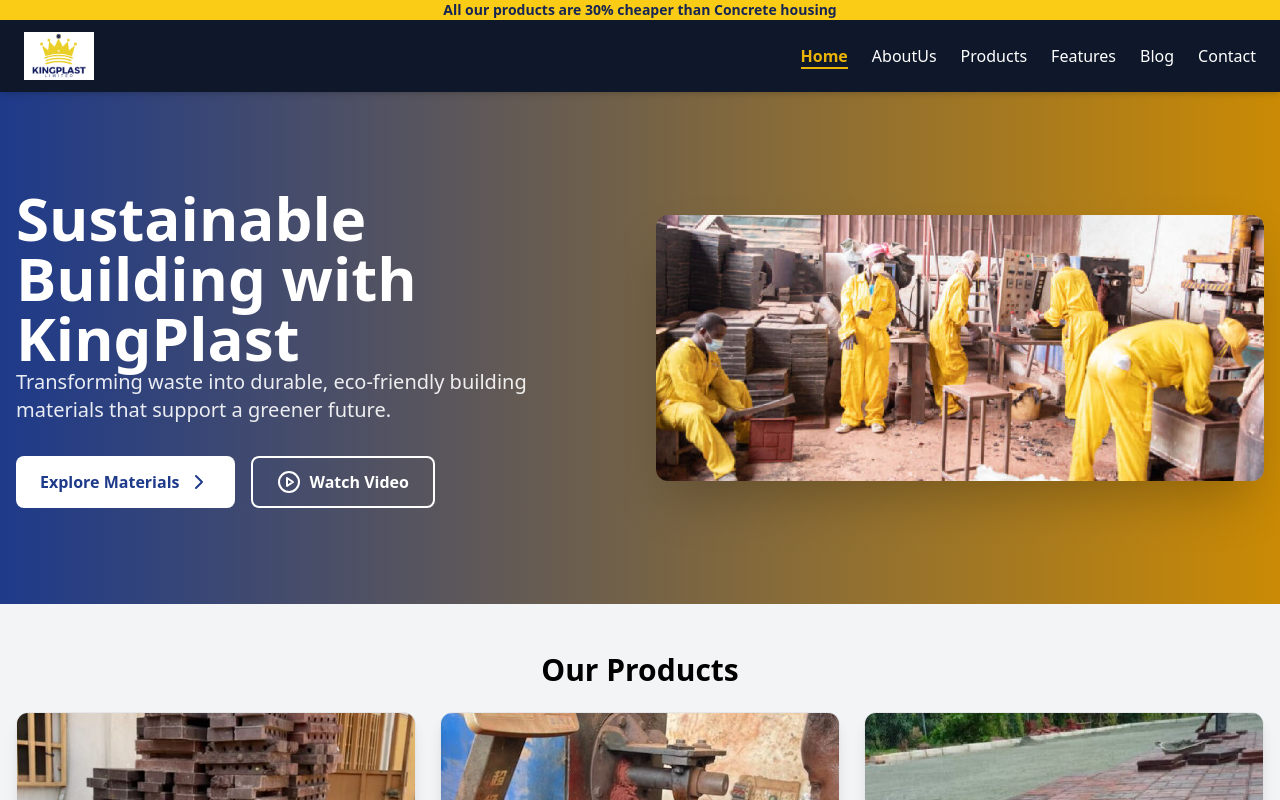
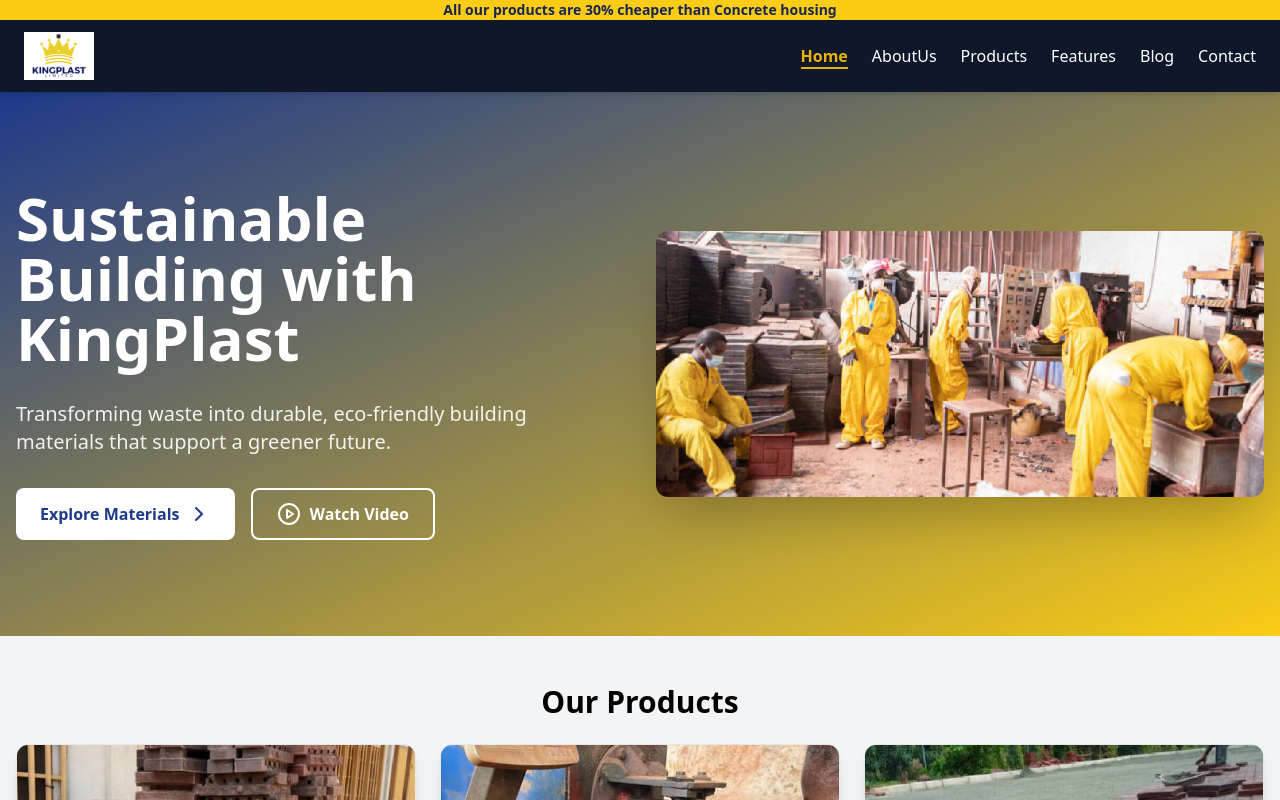
Before and after one commit to samankwah/kingplast, a React (Vite) app: page / in a window 1280 px wide. Shown: the top 800 px of the page. Built offline with nearby package versions, Linux system fonts and the light colour scheme.

Commit message:
refactor: the herosection mb

```diff
--- a/src/components/HeroSection.jsx
+++ b/src/components/HeroSection.jsx
@@ -8,11 +8,11 @@ const HeroSection = () => {
   const [isVideoModalOpen, setIsVideoModalOpen] = useState(false);
 
   return (
-    <section className="relative bg-gradient-to-r from-blue-900 to-yellow-600 text-white py-16 lg:py-24">
+    <section className="relative bg-gradient-to-br from-blue-900 to-yellow-400 text-white py-16 lg:py-24">
       <div className="container max-w-7xl mx-auto px-4 grid lg:grid-cols-2 gap-8 items-center">
         {/* Content Section */}
         <div className="text-center lg:text-left">
-          <h1 className="text-4xl sm:text-5xl  md:text-6xl font-bold leading-snug">
+          <h1 className="text-4xl sm:text-5xl mb-8 md:text-6xl font-bold leading-snug">
             Sustainable Building with KingPlast
           </h1>
           <p className="text-lg lg:text-xl mb-8 text-white/90 max-w-xl mx-auto lg:mx-0">
```
